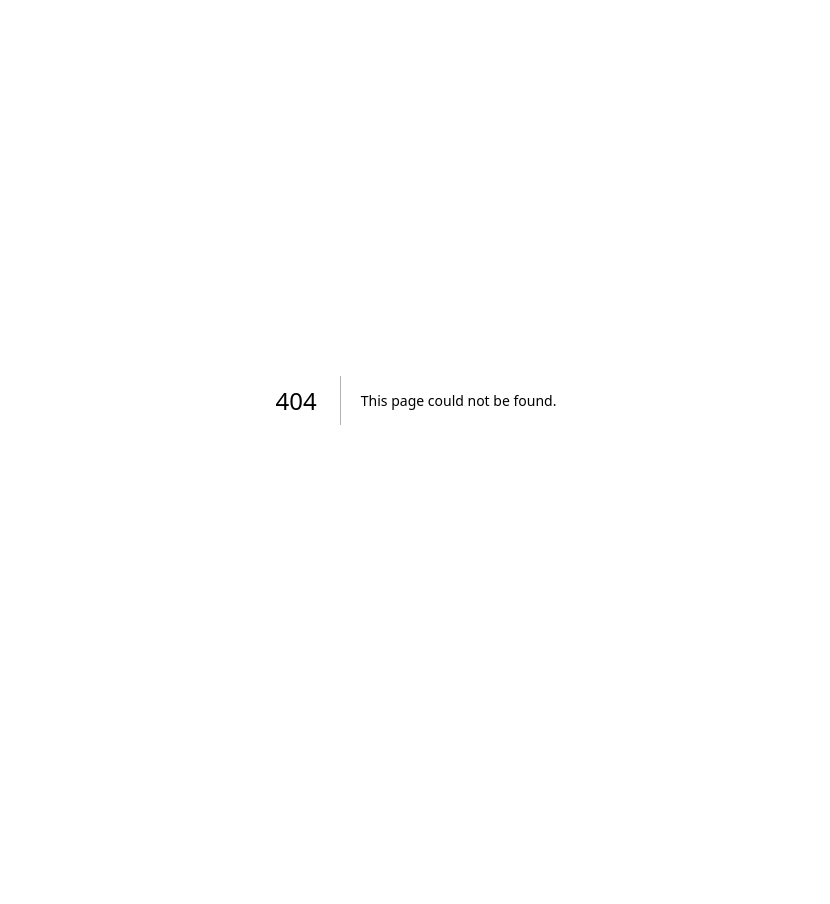
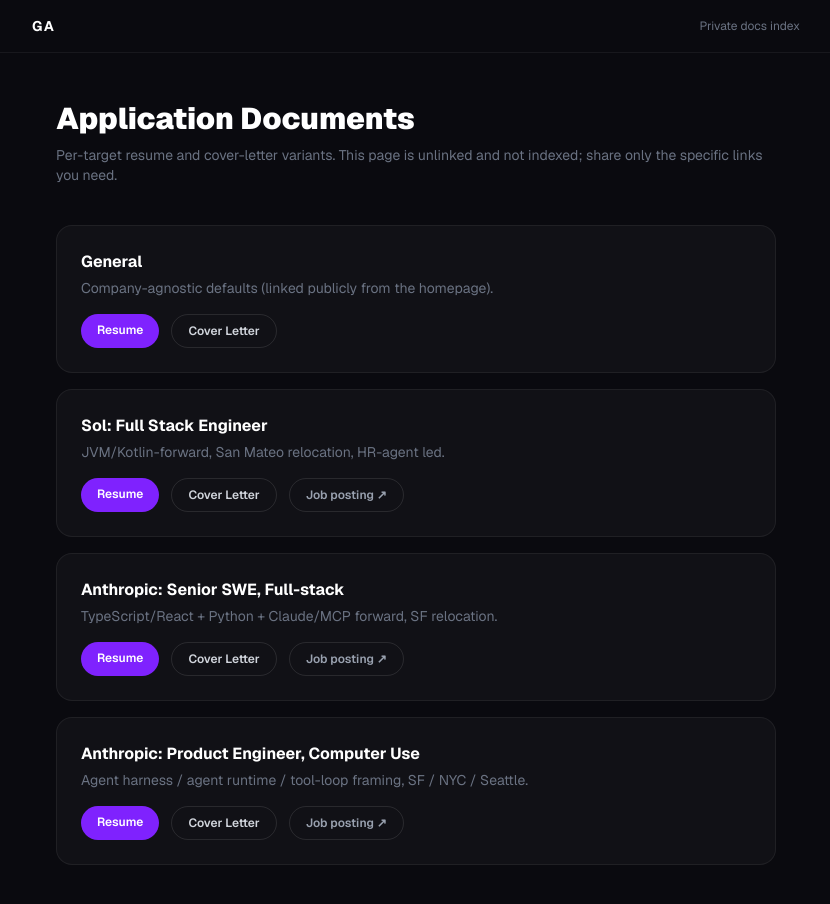
Before and after one commit to Gramman87/portfolio, a Next.js app: page /docs in a window 1280 px wide. Before the commit this address had no page. Shown: the top 904 px of the page, without its empty margins (224-1054 px from the left). Before the commit the page ends 800 px from the top, so only its background shows below. Built offline with nearby package versions, Linux system fonts and the light colour scheme.

Commit message:
Gate doc variants behind unlinked noindex /docs index; revert Docs menu to generic

```diff
--- /dev/null
+++ b/app/docs/page.tsx
@@ -0,0 +1,94 @@
+import type { Metadata } from "next";
+
+export const metadata: Metadata = {
+  title: "Docs Index | Graham Anderson",
+  robots: { index: false, follow: false },
+};
+
+const groups = [
+  {
+    label: "General",
+    note: "Company-agnostic defaults (linked publicly from the homepage).",
+    resume: "/resume",
+    cover: "/cover-letter",
+    posting: null as string | null,
+  },
+  {
+    label: "Sol: Full Stack Engineer",
+    note: "JVM/Kotlin-forward, San Mateo relocation, HR-agent led.",
+    resume: "/resume/sol",
+    cover: "/cover-letter/sol",
+    posting: "https://jobs.ashbyhq.com/sol/826c7afe-1c25-4bb7-bdb3-7efd6f7f76b2",
+  },
+  {
+    label: "Anthropic: Senior SWE, Full-stack",
+    note: "TypeScript/React + Python + Claude/MCP forward, SF relocation.",
+    resume: "/resume/anthropic",
+    cover: "/cover-letter/anthropic",
+    posting: "https://job-boards.greenhouse.io/anthropic/jobs/5174743008",
+  },
+  {
+    label: "Anthropic: Product Engineer, Computer Use",
+    note: "Agent harness / agent runtime / tool-loop framing, SF / NYC / Seattle.",
+    resume: "/resume/computer-use",
+    cover: "/cover-letter/computer-use",
+    posting: "https://job-boards.greenhouse.io/anthropic/jobs/5238637008",
+  },
+];
+
+export default function DocsIndex() {
+  return (
+    <div className="min-h-screen bg-[#0a0a0f] text-white">
+      <header className="border-b border-white/[0.06] px-6 py-4">
+        <div className="max-w-3xl mx-auto flex items-center justify-between">
+          <a href="/" className="text-sm font-bold tracking-widest text-white uppercase">GA</a>
+          <span className="text-xs text-gray-500">Private docs index</span>
+        </div>
+      </header>
+
+      <main className="max-w-3xl mx-auto px-6 py-12">
+        <h1 className="text-3xl font-black mb-2">Application Documents</h1>
+        <p className="text-sm text-gray-500 mb-10">
+          Per-target resume and cover-letter variants. This page is unlinked and not indexed; share
+          only the specific links you need.
+        </p>
+
+        <div className="space-y-4">
+          {groups.map((g) => (
+            <div
+              key={g.label}
+              className="bg-white/[0.03] border border-white/[0.06] rounded-2xl p-6"
+            >
+              <h2 className="text-base font-bold text-white">{g.label}</h2>
+              <p className="text-sm text-gray-500 mt-1 mb-4">{g.note}</p>
+              <div className="flex flex-wrap gap-3">
+                <a
+                  href={g.resume}
+                  className="text-xs font-semibold bg-violet-600 hover:bg-violet-500 text-white px-4 py-2 rounded-full transition-colors"
+                >
+                  Resume
+                </a>
+                <a
+                  href={g.cover}
+                  className="text-xs font-semibold border border-white/10 hover:border-white/30 text-gray-300 hover:text-white px-4 py-2 rounded-full transition-colors"
+                >
+                  Cover Letter
+                </a>
+                {g.posting && (
+                  <a
+                    href={g.posting}
+                    target="_blank"
+                    rel="noopener noreferrer"
+                    className="text-xs font-semibold border border-white/10 hover:border-violet-500/50 text-gray-400 hover:text-white px-4 py-2 rounded-full transition-colors"
+                  >
+                    Job posting ↗
+                  </a>
+                )}
+              </div>
+            </div>
+          ))}
+        </div>
+      </main>
+    </div>
+  );
+}
--- a/components/Nav.tsx
+++ b/components/Nav.tsx
@@ -4,13 +4,6 @@
 import { ChevronDown } from "lucide-react";
 
 const links = ["About", "Why Me", "Projects", "Skills", "Experience", "Contact"];
-
-const docGroups = [
-  { label: "General", resume: "/resume", cover: "/cover-letter" },
-  { label: "Sol", resume: "/resume/sol", cover: "/cover-letter/sol" },
-  { label: "Anthropic · Full-stack", resume: "/resume/anthropic", cover: "/cover-letter/anthropic" },
-  { label: "Anthropic · Computer Use", resume: "/resume/computer-use", cover: "/cover-letter/computer-use" },
-];
 
 export default function Nav() {
   const [scrolled, setScrolled] = useState(false);
@@ -65,31 +58,21 @@
               Docs <ChevronDown className={`w-3 h-3 transition-transform ${docsOpen ? "rotate-180" : ""}`} />
             </button>
             {docsOpen && (
-              <div className="absolute right-0 mt-2 w-60 max-h-[70vh] overflow-y-auto bg-[#0f0f1a] border border-white/[0.08] rounded-xl shadow-xl overflow-hidden py-1">
-                {docGroups.map((g) => (
-                  <div
-                    key={g.label}
-                    className="py-1 border-t border-white/[0.05] first:border-t-0"
-                  >
-                    <p className="px-4 pt-1 pb-1 text-[10px] font-semibold uppercase tracking-wider text-gray-600">
-                      {g.label}
-                    </p>
+              <div className="absolute right-0 mt-2 w-40 bg-[#0f0f1a] border border-white/[0.08] rounded-xl shadow-xl overflow-hidden">
                 <a
-                      href={g.resume}
+                  href="/resume"
                   onClick={() => setDocsOpen(false)}
-                      className="block px-4 py-2 text-sm text-gray-400 hover:text-white hover:bg-white/[0.04] transition-colors"
+                  className="block px-4 py-3 text-sm text-gray-400 hover:text-white hover:bg-white/[0.04] transition-colors"
                 >
                   Resume
                 </a>
                 <a
-                      href={g.cover}
+                  href="/cover-letter"
                   onClick={() => setDocsOpen(false)}
-                      className="block px-4 py-2 text-sm text-gray-400 hover:text-white hover:bg-white/[0.04] transition-colors"
+                  className="block px-4 py-3 text-sm text-gray-400 hover:text-white hover:bg-white/[0.04] transition-colors"
                 >
                   Cover Letter
                 </a>
-                  </div>
-                ))}
               </div>
             )}
           </div>
```
Lines whose indentation alone changed are shown as unchanged.
